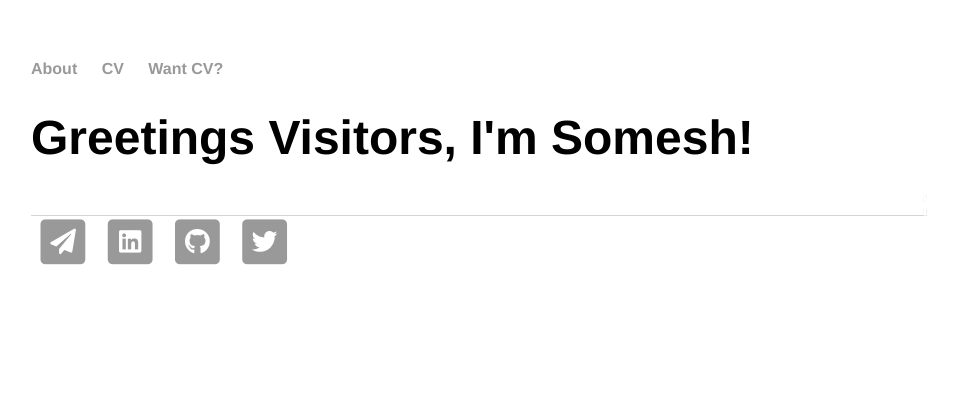
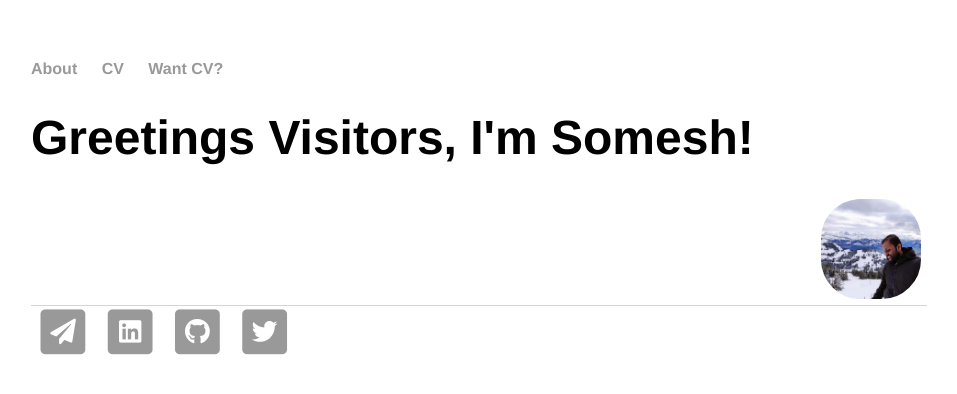
Before and after one commit to saisomesh2594/saisomesh2594.github.io, a Jekyll site: the page built from index.html, in a window 1280 px wide. Shown: the top 394 px of the page, without its empty margins (161-1118 px from the left). Built offline with Jekyll 4.4.1, drawn with Linux system fonts in a browser that asks for light colours.

Commit message:
Update main.css

```diff
--- a/css/main.css
+++ b/css/main.css
@@ -45,7 +45,7 @@ footer {
 .logo {
 	width: 100px;
 	height: 100px;
-	/*display: inline-block;*/
+	display: inline-block;
 	background-size: cover;
 	border-radius: 40%;
 	-moz-border-radius: 40%;
```
